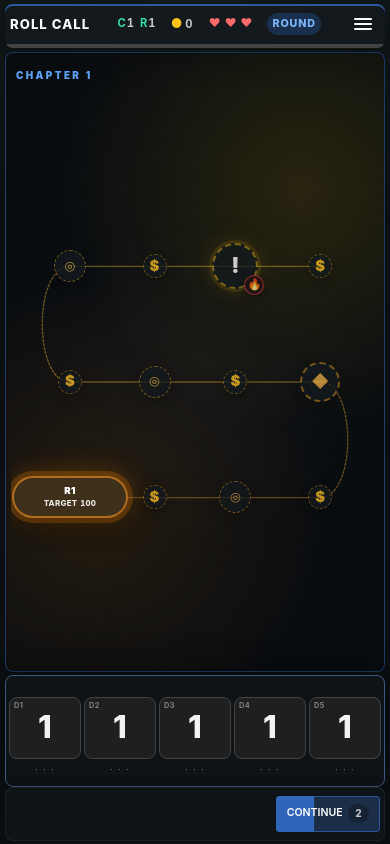
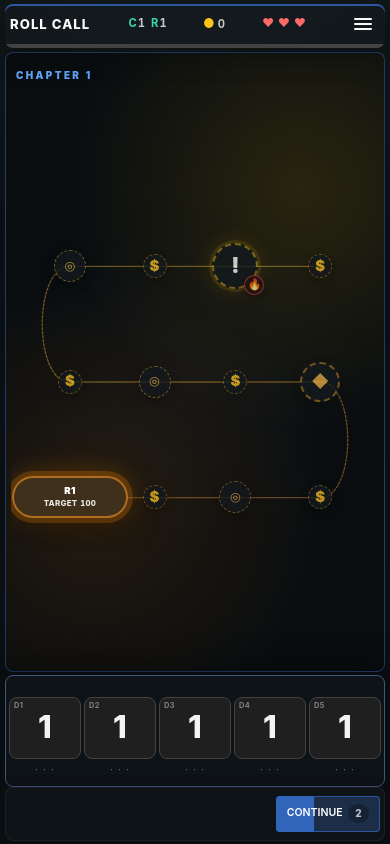
Before and after one commit to DavidMash/roll-call-prototype, a React (Vite) app: page / in a window 390 px wide. Both pictures are taken after a click on the button "PLAY TUTORIAL". Built offline with nearby package versions, Linux system fonts and the light colour scheme.

Commit message:
Ui fixed to keep hamburger menu visible

```diff
--- a/src/components/TopHud.tsx
+++ b/src/components/TopHud.tsx
@@ -63,12 +63,6 @@ export function TopHud({ board, speed, setSpeed, diceDisplay, setDiceDisplay, op
             data-tutorial="lives"
             aria-label={`${board.lives} of ${CONFIG.maxLives} lives; restore lives`} onClick={openRestoreLives}>{hearts}</UnstyledButton></Tooltip>
           : <div className="hud-lives" data-testid="stat-lives" data-tutorial="lives" aria-label={`${board.lives} of ${CONFIG.maxLives} lives`}>{hearts}</div>}
-        {board.phase === 'shop' || board.phase === 'flameSelection' || board.phase === 'specialOffer' || board.phase === 'roundSummary'
-          ? <div className="hud-phase" aria-label={board.phase === 'shop' ? 'Shop phase' : board.phase === 'flameSelection' ? 'Flame Selection phase' : board.phase === 'specialOffer' ? 'Special Offer phase' : 'Round Summary phase'}>
-            {board.phase === 'shop' ? 'SHOP' : board.phase === 'flameSelection' ? 'FLAME SELECTION' : board.phase === 'specialOffer' ? 'SPECIAL OFFER' : 'SUMMARY'}
-          </div>
-          : board.phase === 'round' ? <div className="hud-phase" aria-label="Round phase">ROUND</div>
-            : <div className="hud-phase" aria-label={board.phase === 'bust' ? 'Bust phase' : 'Run ended'}>{board.phase === 'bust' ? 'BUST' : 'OVER'}</div>}
       </Group>
       <ActionIcon className="menu-trigger" variant="subtle" color="gray" size="lg" aria-label="Open menu" onClick={() => setMenu(true)}>
         <span aria-hidden="true" className="hamburger-icon"><i /><i /><i /></span>
--- a/src/styles.css
+++ b/src/styles.css
@@ -26,9 +26,12 @@ button { font: inherit; }
   background: rgba(20, 26, 30, .96); box-shadow: 0 8px 28px rgba(0, 0, 0, .24);
   backdrop-filter: blur(12px);
 }
-.top-hud-row { min-height: 48px; padding: 5px 10px; }
+.top-hud-row {
+  min-height: 48px; display: grid !important; grid-template-columns: auto minmax(0, 1fr) auto;
+  align-items: center; gap: 6px !important; padding: 5px 10px;
+}
 .game-title { flex: 0 0 auto; font-size: 1.15rem; font-weight: 850; letter-spacing: .12em; color: var(--mantine-color-gray-0); }
-.hud-stats { flex: 1 1 auto; justify-content: center; }
+.hud-stats { min-width: 0; width: 100%; overflow: hidden; justify-content: center; }
 .hud-stat { display: flex; align-items: baseline; gap: 5px; padding: 2px 7px; border-radius: 6px; font-size: .82rem; font-variant-numeric: tabular-nums; white-space: nowrap; }
 .hud-stat-icon { color: var(--mantine-color-teal-4); font-size: .8rem; }
 [data-testid="stat-gold"] .hud-stat-icon { color: var(--mantine-color-yellow-5); }
@@ -36,10 +39,9 @@ button { font: inherit; }
 .hud-stage-value { display: inline-flex; gap: 6px; }
 .hud-stage-segment { display: inline-flex; gap: 1px; }
 .hud-stage-letter { color: var(--mantine-color-teal-4); }
-.hud-phase { padding: 3px 9px; border-radius: 999px; color: var(--mantine-color-teal-3); background: var(--mantine-color-teal-9); font-size: .67rem; font-weight: 800; letter-spacing: .08em; }
 .hud-actions { flex: 0 0 auto; }
 .hud-actions .mantine-SegmentedControl-label { padding-inline: 8px; font-size: .61rem; font-weight: 700; }
-.menu-trigger { flex: 0 0 auto; }
+.menu-trigger { flex: 0 0 auto; justify-self: end; }
 .hamburger-icon { width: 18px; display: grid; gap: 3px; }
 .hamburger-icon i { height: 2px; display: block; border-radius: 999px; background: currentColor; }
 .game-menu-drawer, .game-menu-header { background: var(--mantine-color-dark-8); }
@@ -297,7 +299,7 @@ button { font: inherit; }
 @keyframes score-in { from { opacity: .4; transform: translateY(2px); } to { opacity: 1; transform: translateY(0); } }
 
 @media (max-width: 900px) {
-  .top-hud-row { flex-wrap: nowrap !important; row-gap: 3px; }
+  .top-hud-row { row-gap: 3px; }
   .hud-stats { order: initial; flex-basis: auto; justify-content: space-evenly; }
   .gameplay-dock-content { align-items: stretch; flex-direction: column; gap: 5px; }
   .gameplay-dock .dice-row { flex-basis: auto; }
@@ -391,7 +393,6 @@ button { font: inherit; }
 .screen-theme::before { content: ''; position: fixed; inset: 0; z-index: -1; pointer-events: none;
   background: radial-gradient(circle at 50% -15%, color-mix(in srgb, var(--screen-primary) 15%, transparent), transparent 48%); }
 .screen-theme .top-hud { box-shadow: inset 0 2px color-mix(in srgb, var(--screen-primary) 60%, transparent), 0 8px 28px rgba(0,0,0,.24); }
-.screen-theme .hud-phase { color: color-mix(in srgb, var(--screen-secondary) 82%, white); background: color-mix(in srgb, var(--screen-primary) 22%, #11171b); }
 .screen-theme .top-hud .mantine-Progress-section { background: var(--screen-primary); }
 .boss-panel, .boss-preview { border: 1px solid color-mix(in srgb, var(--screen-primary) 45%, transparent); background: color-mix(in srgb, var(--screen-primary) 8%, var(--mantine-color-dark-7)); }
 .boss-panel { position: relative; z-index: var(--layer-boss-status); }
@@ -557,7 +558,6 @@ button { font: inherit; }
   .active-gameplay .top-hud { position: relative; top: auto; flex: none; }
   .active-gameplay .top-hud-row { min-height: 0; row-gap: 2px; padding: 3px 5px; }
   .active-gameplay .hud-stats { min-width: 0; gap: 2px !important; }
-  .active-gameplay .hud-phase { min-width: 0; max-width: 92px; overflow: hidden; text-overflow: ellipsis; white-space: nowrap; padding-inline: 5px; }
   .active-gameplay .bonfire-strip { min-width: 0; flex-wrap: nowrap; gap: 2px !important; padding: 2px 4px; overflow: hidden; }
   .active-gameplay .bonfire-strip > * { min-width: 0; flex-shrink: 1; }
   .active-gameplay .bonfire-strip .mantine-Badge-root { max-width: 112px; height: 16px; padding-inline: 4px; overflow: hidden; text-overflow: ellipsis; }
@@ -669,7 +669,6 @@ button { font: inherit; }
 @media (max-width: 800px) and (max-height: 700px) {
   .active-gameplay .top-hud-row { padding-block: 2px; }
   .active-gameplay .game-title { display: none; }
-  .active-gameplay .top-hud-row { flex-wrap: nowrap !important; }
   .active-gameplay .hud-stats { order: initial; flex-basis: auto; }
   .active-gameplay .resolution { min-height: 36px; }
   .active-gameplay .resolution.active { min-height: 62px; }
```
Also changed, not shown: 1 other file (tests, documents, lock files or other folders).
